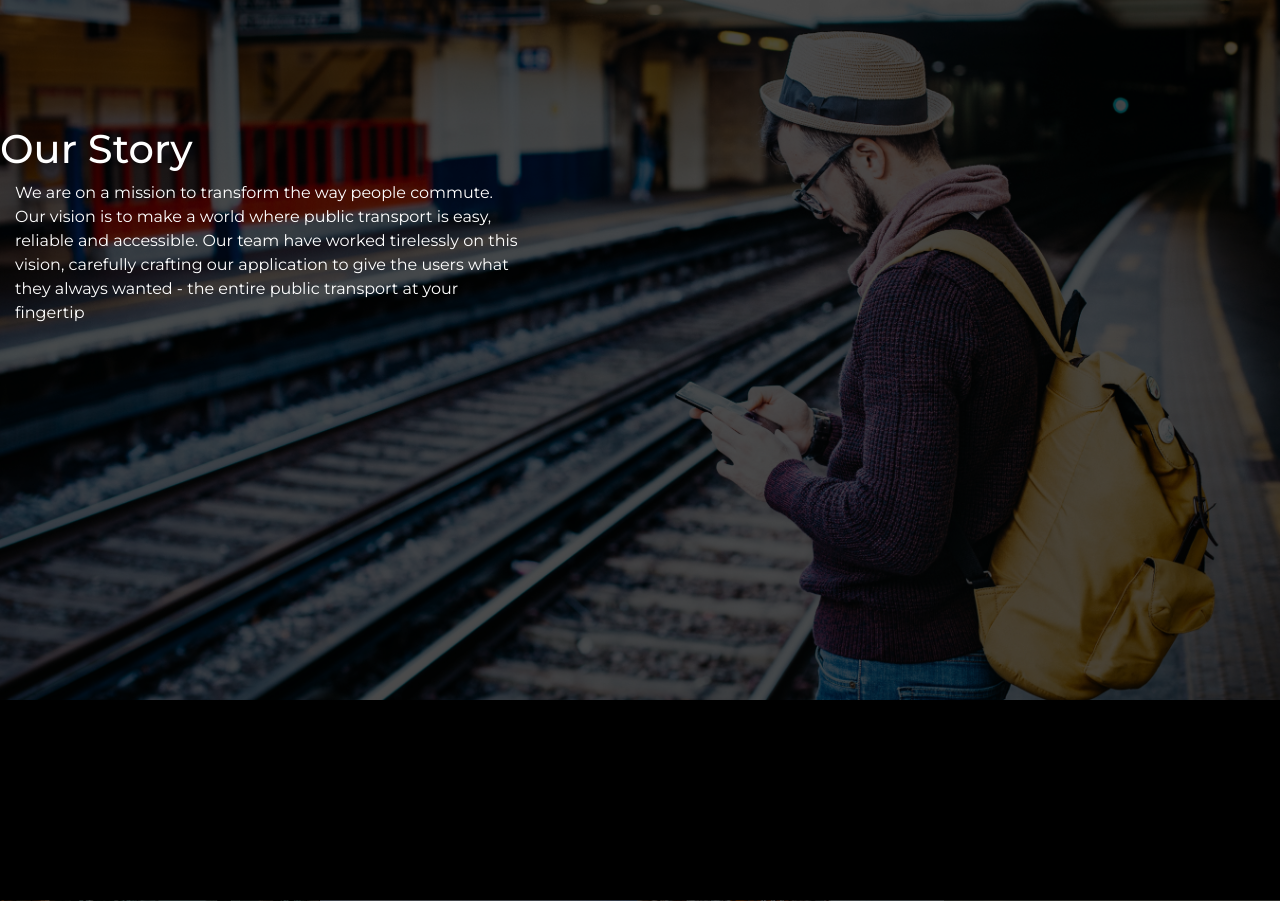
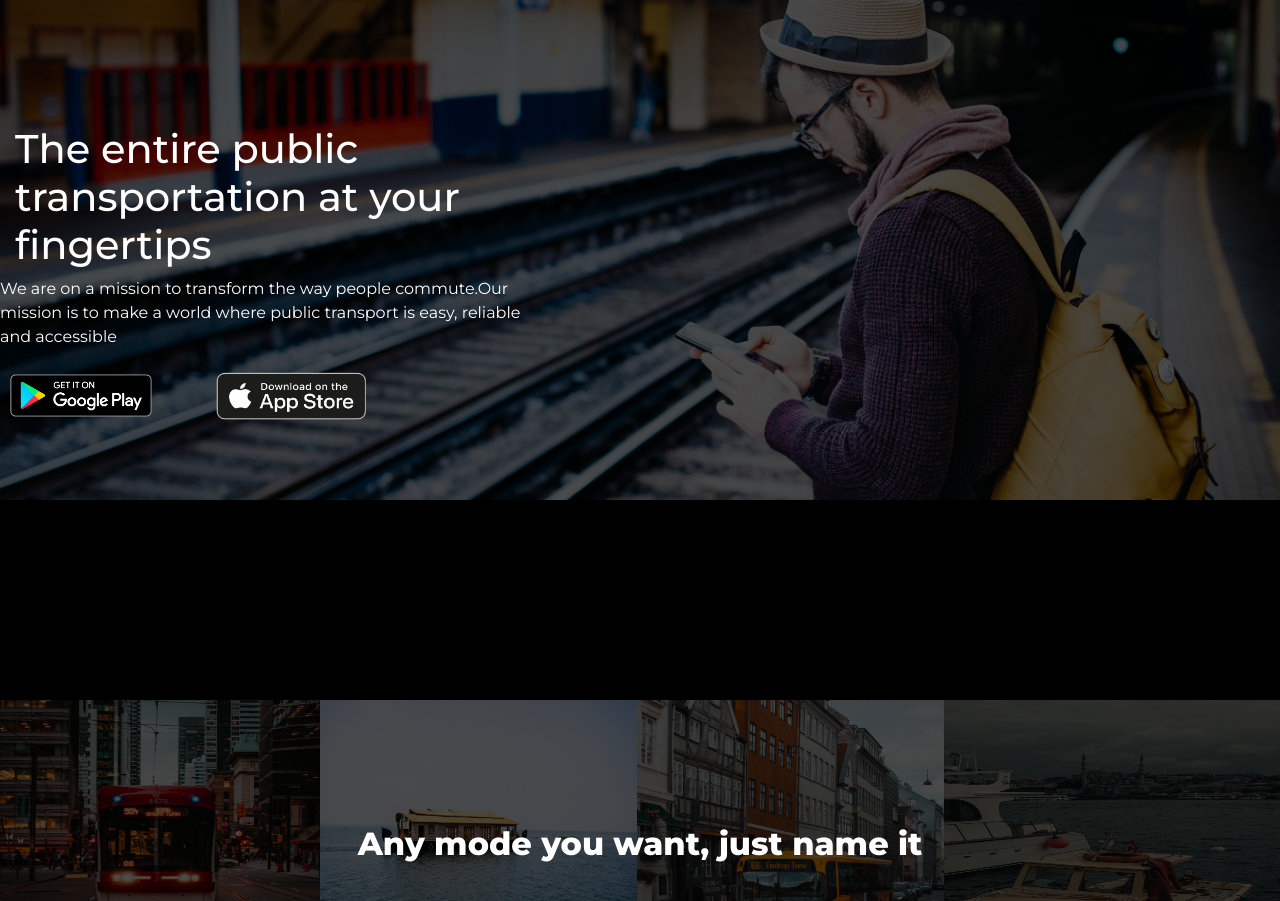
Before and after one commit to 0snowden0/project-xplor-site, a PHP site: page /productpage.html in a window 1280 px wide. Shown: the part 136-1037 px from the top of the page. Run offline with PHP 8.4, Linux system fonts and the light colour scheme.

Commit message:
adding features1

```diff
--- a/product_page/productpage.html
+++ b/product_page/productpage.html
@@ -19,17 +19,17 @@
 			<div class="text-content">
 			<div class="row"></div>
 			<div class="row mt">
-				<h1>Our Story</h1>
+				<div class="col-sm-5">
+				<h1>The entire public transportation at your fingertips</h1>
+				<div class="row">
+					We are on a mission to transform the way people commute.Our mission is to make a world where public transport is easy, reliable and accessible
+				</div>
+			</div>
 			</div>
 			<div class="row">
-				<div class="col-sm-5">
-					We are on a mission to transform the way people commute.
-					Our vision is to make a world where public transport is easy, reliable and accessible.
-					Our team have worked tirelessly on this vision, carefully crafting our application to give the users what they always wanted - the entire public transport at your fingertip
-				</div>
-			<div>
+				<a href="#"><img src="playstore.png" class="img-rounded down-link mtp"></a>
+				<a href="#"><img src="appstore.png" class="img-rounded down-link2"></a>
 		</div>
-	</div>
 	</div>
 	</div>
 	</div>
--- a/product_page/styles.css
+++ b/product_page/styles.css
@@ -4,7 +4,7 @@ body {
 
 .bg-sec{
 	position: relative;
-	min-height: 700px;
+	min-height: 500px;
 	color: white;
 
 	}
@@ -61,3 +61,17 @@ body {
 	background-color: black;
 	height:200px;
 	}
+
+.down-link{
+	height: 62.5px;
+	width: 161.5px;
+	}
+
+.mtp{
+	margin-top: 15px;
+	}
+
+.down-link2{
+	height:94px;
+	width: 258.3px;
+	}
```
Also changed, not shown: product_page/appstore.png (added), product_page/playstore.png (added).
